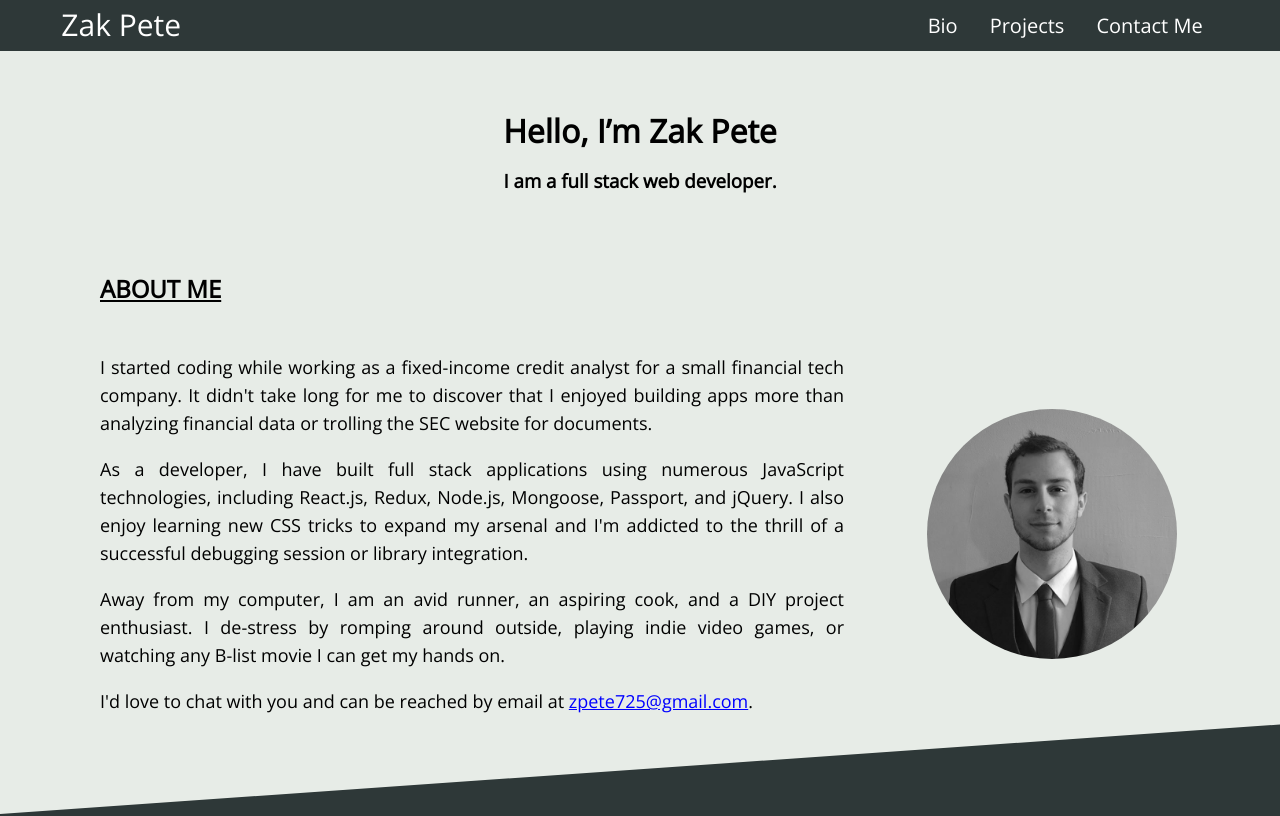
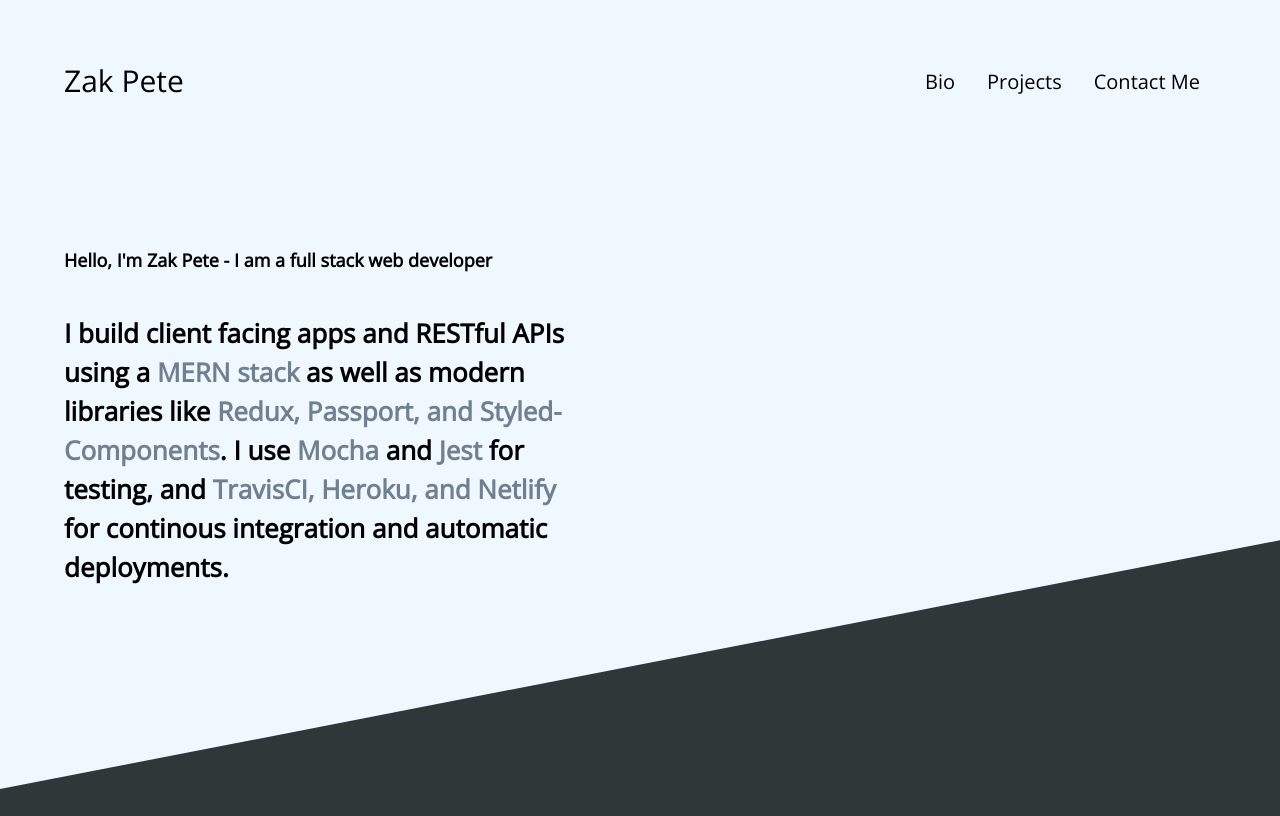
Before and after one commit to HurricanePete/HurricanePete-Portfolio, a React (Create React App) app: page / in a window 1280 px wide. Shown: the top 816 px of the page. Built offline with nearby package versions, Linux system fonts and the light colour scheme; what react-animations would draw is missing.

Commit message:
add of intro component and change to overall layout

```diff
--- a/src/components/App.js
+++ b/src/components/App.js
@@ -1,8 +1,9 @@
 import React from 'react';
 
 import NavBar from './nav';
+import Intro from './intro';
+import ProjectSection from './projectSection';
 import Bio from './bio';
-import ProjectSection from './projectSection';
 import FooterBar from './footer';
 
 import './styles/App.css';
@@ -14,8 +15,9 @@ export default class App extends React.Component {
 	    	<div id="bio">
 		    	<NavBar />
 		    	<main>
+			        <Intro />
+			        <ProjectSection />
 			        <Bio />
-			        <ProjectSection />
 		      	</main>
 		      	<FooterBar />
 			</div>
--- a/src/components/bio.js
+++ b/src/components/bio.js
@@ -8,16 +8,11 @@ export default class Bio extends React.Component {
 	render() {
 		return(
 			<section className="row hero">
-				<header className="col-8 clear-float m-auto">
-					<h1 className="tc">Hello, I’m Zak Pete</h1>
-					<h3 className="tc">I am a full stack web developer.</h3>
-				</header>
 				<h2 className="about-me">About Me</h2>
 				<article className="bio">
 					<div className="bio-summary" id="bio">
 						<p>I started coding while working as a fixed-income credit analyst for a small financial tech company. It didn't take long for me to discover that I enjoyed building apps more than analyzing financial data or trolling the SEC website for documents.</p>
-						<p>As a developer, I have built full stack applications using numerous JavaScript technologies, including React.js, Redux, Node.js, Mongoose, Passport, and jQuery. I also enjoy learning new CSS tricks to expand my arsenal and I'm addicted to the thrill of a successful debugging session or library integration.</p>
-						<p>Away from my computer, I am an avid runner, an aspiring cook, and a DIY project enthusiast. I de-stress by romping around outside, playing indie video games, or watching any B-list movie I can get my hands on.</p>
+						<p>Now, as a developer, I love taking on challenges and finding new libraries or APIs. I also enjoy learning new CSS tricks to expand my arsenal and I'm addicted to the thrill of a successful debugging session.</p>
 						<p>I'd love to chat with you and can be reached by email at <span className="contact">zpete725@gmail.com</span>.</p>
 					</div>
 					<img className="avatar" src={ProfilePic} alt="Profile" />
--- /dev/null
+++ b/src/components/intro.js
@@ -0,0 +1,12 @@
+import React from 'react';
+
+import './styles/intro.css';
+
+export default function Intro(props) {
+	return(
+		<header className="intro">
+			<h3 className="w-100">Hello, I'm Zak Pete  -  I am a full stack web developer</h3>
+			<h2 className="intro">I build client facing apps and RESTful APIs using a <span className="highlight">MERN stack</span> as well as modern libraries like <span className="highlight">Redux, Passport, and Styled-Components</span>. I use <span className="highlight">Mocha</span> and <span className="highlight">Jest</span> for testing, and <span className="highlight">TravisCI, Heroku, and Netlify</span> for continous integration and automatic deployments.</h2>
+		</header>
+	)
+}
--- a/src/components/menu.js
+++ b/src/components/menu.js
@@ -9,9 +9,9 @@ const fadeAnimation = keyframes`${fadeIn}`
 
 const MenuComponent = styled.div`
 	animation: 0.5s ${fadeAnimation};
-	background-color: #2e3838;
+	background-color: aliceblue;
 	transition: background-color 1s;
-	color: white;
+	color: black;
 
 	${props => props.display && css`
 		@media (max-width: 1000px) {
--- a/src/components/menuIcon.js
+++ b/src/components/menuIcon.js
@@ -2,7 +2,7 @@ import React from 'react';
 import styled from 'styled-components';
 
 const StyleIcon = styled.span.attrs({
-	className: 'white ba bw1 b--white br2 pointer'
+	className: 'black ba bw1 b--black br2 pointer'
 })`
 	display: none;
 
--- a/src/components/nav.js
+++ b/src/components/nav.js
@@ -21,7 +21,7 @@ export default class NavBar extends React.Component {
 		const show = this.state.menuToggle;
 		const github = 'https://github.com/HurricanePete';
 		return(
-			<nav className="fixed col-12">
+			<nav className="w-100">
 				<div className="nav-bar">
 					<a href={github} target="_blank" rel="noopener noreferrer">
 						<span className="nav-profile dib pointer">Zak Pete</span>
--- a/src/components/styles/App.css
+++ b/src/components/styles/App.css
@@ -3,9 +3,8 @@
 }
 
 main {
-	padding-top: 4rem;
 	line-height: 1.75rem;
-	background-color: #E7ECE7;
+	background-color: aliceblue;
 }
 
 section{
@@ -51,7 +50,7 @@ div.project-row:before {
 	left: 0;
 	position: absolute;
 	right: 0;
-	transform: skewY(-4deg);
+	transform: skewY(-11deg);
 	transform-origin: 0 100%;
 	z-index: -1;
 }
--- a/src/components/styles/bio.css
+++ b/src/components/styles/bio.css
@@ -5,8 +5,8 @@ article.bio {
 }
 
 .hero h2 {
-	text-align: center;
-	margin: 4rem auto 0 auto;
+	text-align: left;
+	margin: 0 auto;
 	text-transform: uppercase;
 	text-decoration: underline;
 }
@@ -23,8 +23,7 @@ span.contact {
 	}
 
 	.hero h2 {
-		text-align: left;
-		margin: 5rem auto 2rem 5rem;
+		margin: 5rem auto 2rem 2rem;
 	}
 
 	article.bio {
@@ -36,7 +35,7 @@ span.contact {
 	}
 
 	div.bio-summary {
-		margin-left: 5rem;
+		margin-left: 2rem;
 	    width: 60%;
 	}
 
--- /dev/null
+++ b/src/components/styles/intro.css
@@ -0,0 +1,38 @@
+header.intro {
+	display: flex;
+	flex-direction: column;
+	justify-content: center;
+	height: 77vh;
+	width: 100%;
+	padding: 2rem;
+}
+
+header.intro > h3 {
+	font-size: 13px;
+}
+
+h2.intro {
+	font-size: 16px;
+	line-height: 1.5;
+	width: 100%;
+}
+
+span.highlight {
+	color: slategrey;
+}
+
+@media only screen and (min-width: 1000px) {
+	header.intro {
+		width: 50%;
+		padding: 4rem;
+		height: 80vh;
+	}
+
+	header.intro > h3 {
+		font-size: 18px;
+	}
+
+	h2.intro {
+		font-size: 26px;
+	}
+}
--- a/src/components/styles/nav.css
+++ b/src/components/styles/nav.css
@@ -1,11 +1,8 @@
 nav {
 	text-align: center;
     font-size: 20px;
-    padding-top: 0.5rem;
-    padding-bottom: 0.5rem;
-    background-color: #2e3838;
-    border-bottom: 1px solid #E7ECE7;
-    z-index: 10;
+    padding: 4rem 4rem 0 4rem;
+    background-color: aliceblue;
 }
 
 div.nav-bar {
@@ -13,7 +10,6 @@ div.nav-bar {
     align-items: center;
     align-content: center;
     justify-content: space-between;
-    padding: 0 3rem;
 }
 
 nav li {
@@ -26,7 +22,7 @@ nav i {
 }
 
 nav a {
-	color: white;
+	color: black;
 	transition: color 0.5s;
 }
 
@@ -45,10 +41,18 @@ nav a:visited {
 
 .nav-profile {
 	font-size: 30px;
-	color: white;
+	color: black;
 	transition: color 0.5s;
 }
 
 .nav-profile:hover {
 	color: #eb6a07;
 }
+
+@media only screen and (max-width: 1000px) {
+	nav {
+		font-size: 20px;
+    	padding: 3rem 2rem 0 2rem;
+	}
+
+}
```
